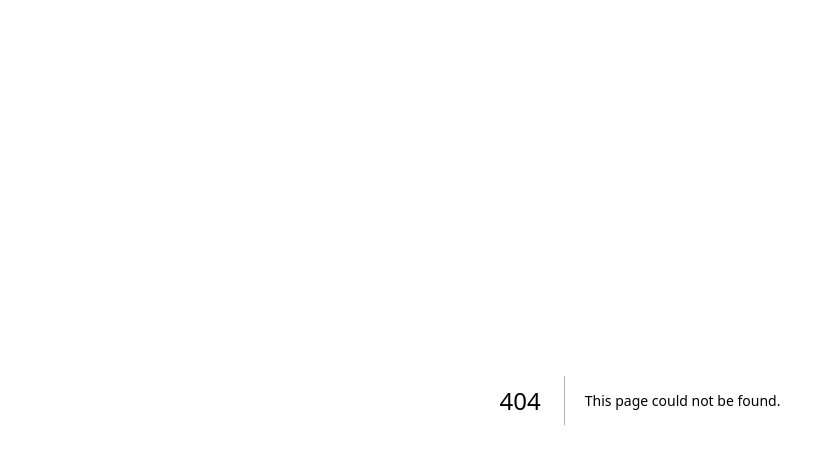
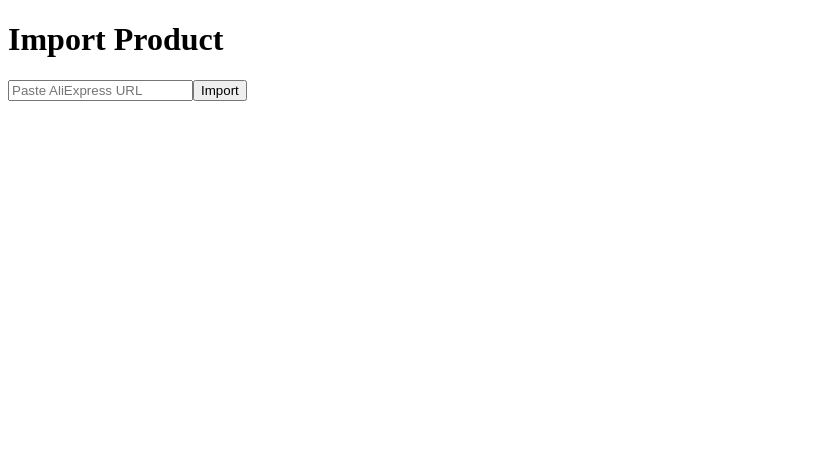
Before and after one commit to engrkamran341-blip/vinted-assistant, a Next.js app: page /import in a window 1280 px wide. Before the commit this address had no page. Shown: the top 464 px of the page, without its empty margins (0-835 px from the left). Built offline with nearby package versions, Linux system fonts and the light colour scheme.

Commit message:
Create ImportPage component for product import

```diff
--- /dev/null
+++ b/pages/import.js
@@ -0,0 +1,30 @@
+import { useState } from "react";
+
+export default function ImportPage() {
+  const [url, setUrl] = useState("");
+
+  async function importProduct() {
+    const res = await fetch("/api/importProduct", {
+      method: "POST",
+      headers: {
+        "Content-Type": "application/json"
+      },
+      body: JSON.stringify({ url })
+    });
+
+    const data = await res.json();
+    alert(data.message);
+  }
+
+  return (
+    <div>
+      <h1>Import Product</h1>
+      <input
+        type="text"
+        placeholder="Paste AliExpress URL"
+        onChange={(e) => setUrl(e.target.value)}
+      />
+      <button onClick={importProduct}>Import</button>
+    </div>
+  );
+}
```
